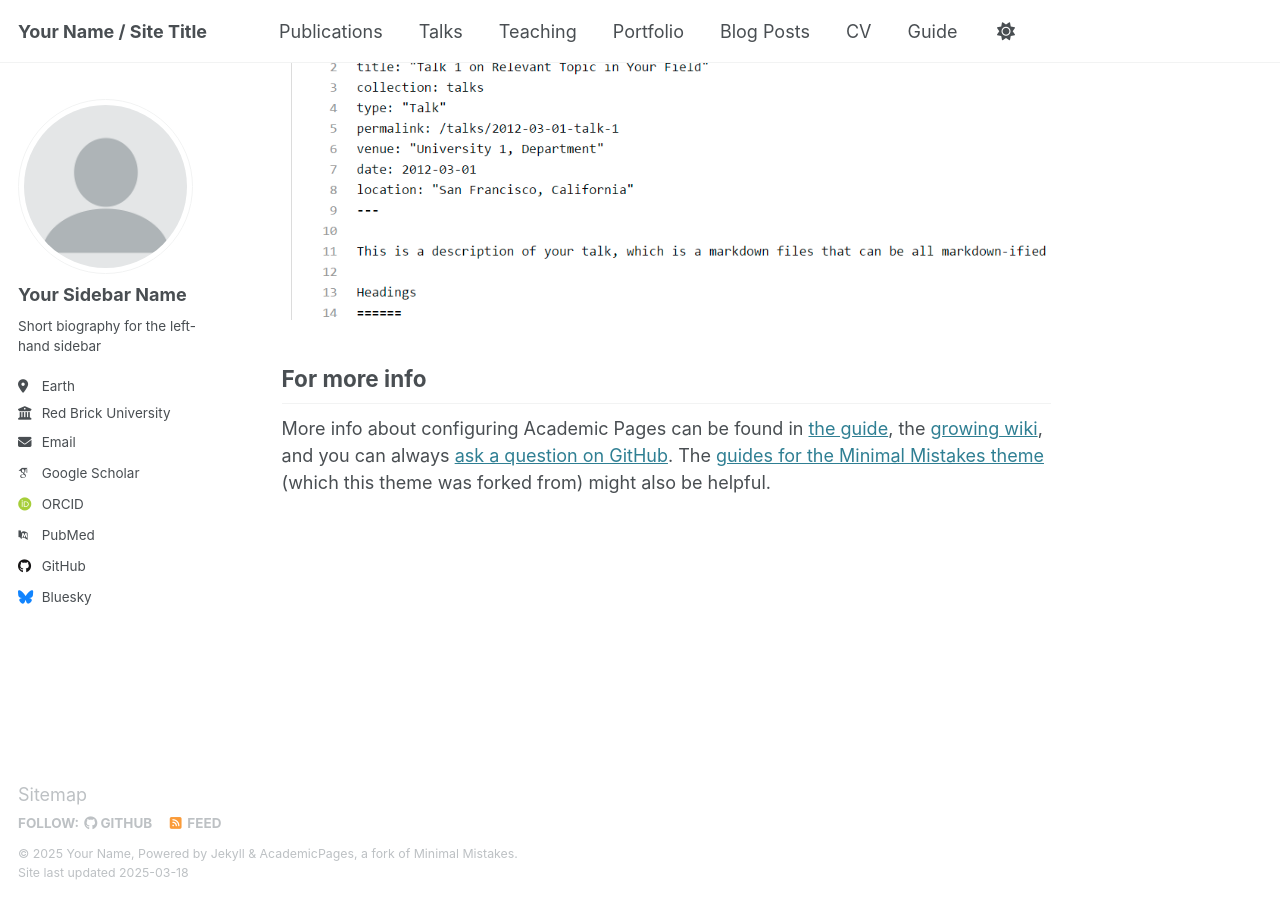
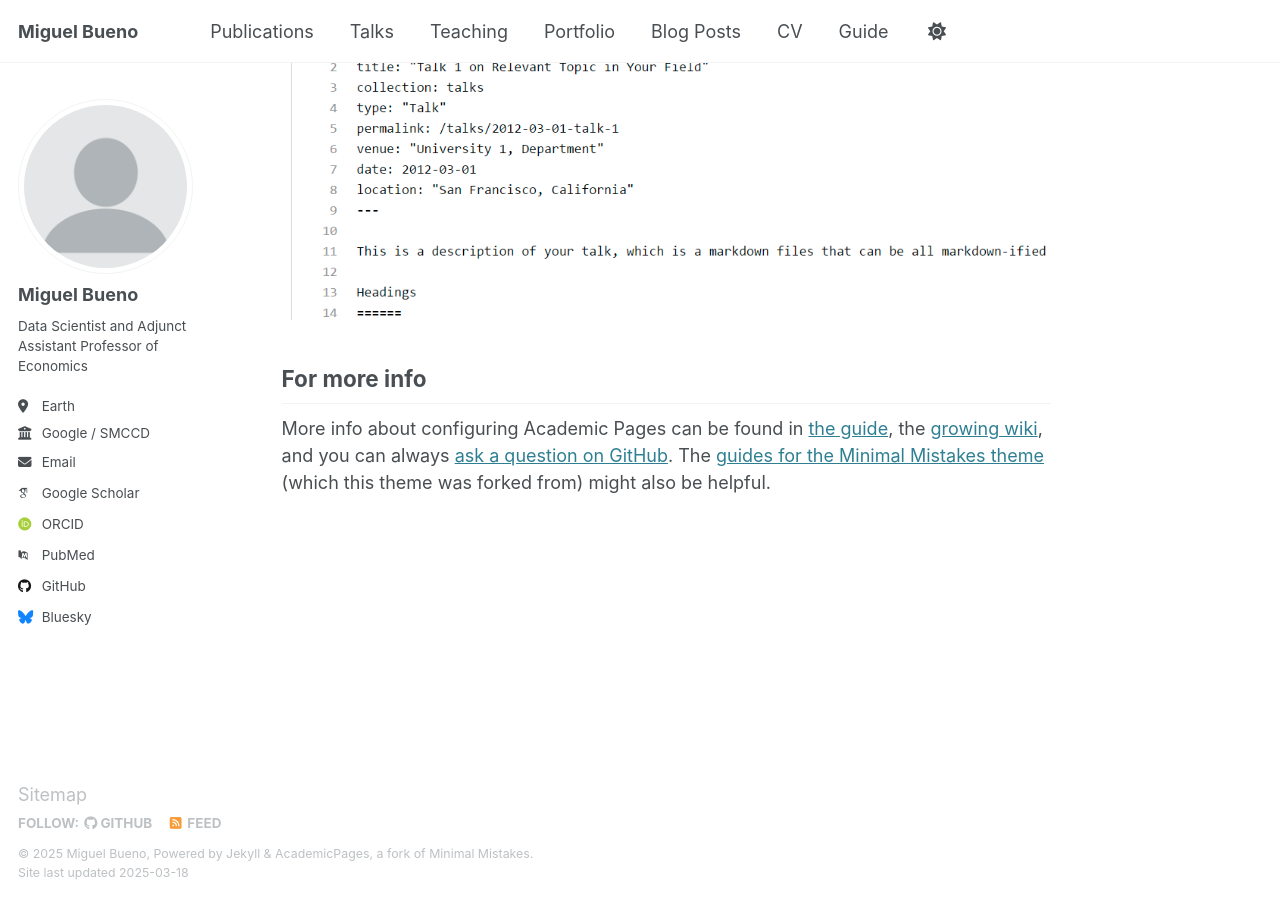
Before and after one commit to miguelbuenogoogle/miguelbuenogoogle.github.io, a Jekyll site: the page built from _pages/about.md, in a window 1280 px wide and 900 px high, scrolled down 2635 px. Built offline with Jekyll 4.4.1, drawn with Linux system fonts in a browser that asks for light colours; some web fonts are replaced.

Commit message:
Update _config.yml

```diff
--- a/_config.yml
+++ b/_config.yml
@@ -9,13 +9,13 @@
 # Basic Site Settings
 locale                   : "en-US"
 site_theme               : "default"
-title                    : "Your Name / Site Title"
+title                    : "Miguel Bueno"
 title_separator          : "-"
-name                     : &name "Your Name"
-description              : &description "personal description"
-url                      : https://academicpages.github.io # the base hostname & protocol for your site e.g. "https://[your GitHub username].github.io"
+name                     : &name "Miguel Bueno"
+description              : &description "Data Scientist and Adjunct Professor"
+url                      : https://miguelbuenogoogle.github.io # the base hostname & protocol for your site e.g. "https://[your GitHub username].github.io"
 baseurl                  : "" # the subpath of your site, e.g. "/blog"
-repository               : "academicpages/academicpages.github.io"
+repository               : "miguelbuenogoogle.github.io"
 
 # Site Author - The following control what appear as part of the author content on the side bar.
 #               If a field is blank the icon and link will not appear, otherwise it will be shown.
@@ -23,13 +23,13 @@ repository               : "academicpages/academicpages.github.io"
 author:
   # Biographic information
   avatar           : "profile.png"
-  name             : "Your Sidebar Name"
+  name             : "Miguel Bueno"
   pronouns         : # example: "she/her"
-  bio              : "Short biography for the left-hand sidebar"
+  bio              : "Data Scientist and Adjunct Assistant Professor of Economics"
   location         : "Earth"
-  employer         : "Red Brick University"
+  employer         : "Google / SMCCD"
   uri              : # URL
-  email            : "none@example.org"
+  email            : "miguelbueno800@gmail.com"
 
   # Academic websites
   arxiv            : # URL - Update with the correct link to your profile
```
